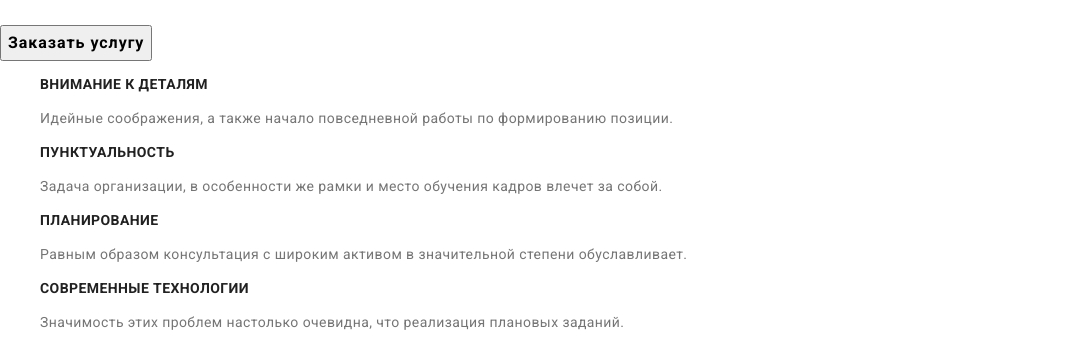
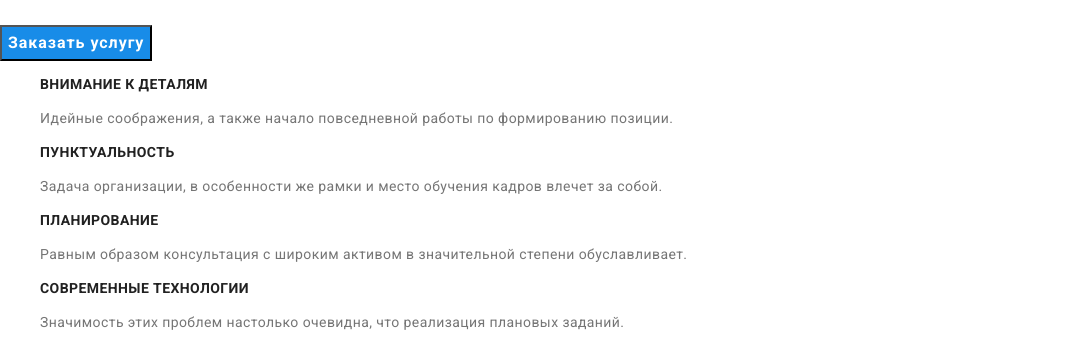
Before and after one commit to DyPeBaP/goit-markup-hw-02, a plain HTML site: page index.html in a window 1280 px wide. Shown: the part 244-602 px from the top of the page, without its empty margins (0-1085 px from the left). Drawn offline with nearby package versions, Linux system fonts and the light colour scheme.

Commit message:
Update style.css

```diff
--- a/css/style.css
+++ b/css/style.css
@@ -66,7 +66,8 @@
   line-height: 1.87;
   letter-spacing: 0.06em;
   cursor: pointer;
-  /*color: #FFFFFF;*/
+  color: #ffffff;
+  background-color: #188ce8;
 }
 /*======END HERO======*/
 /*======MAIN======*/
```
